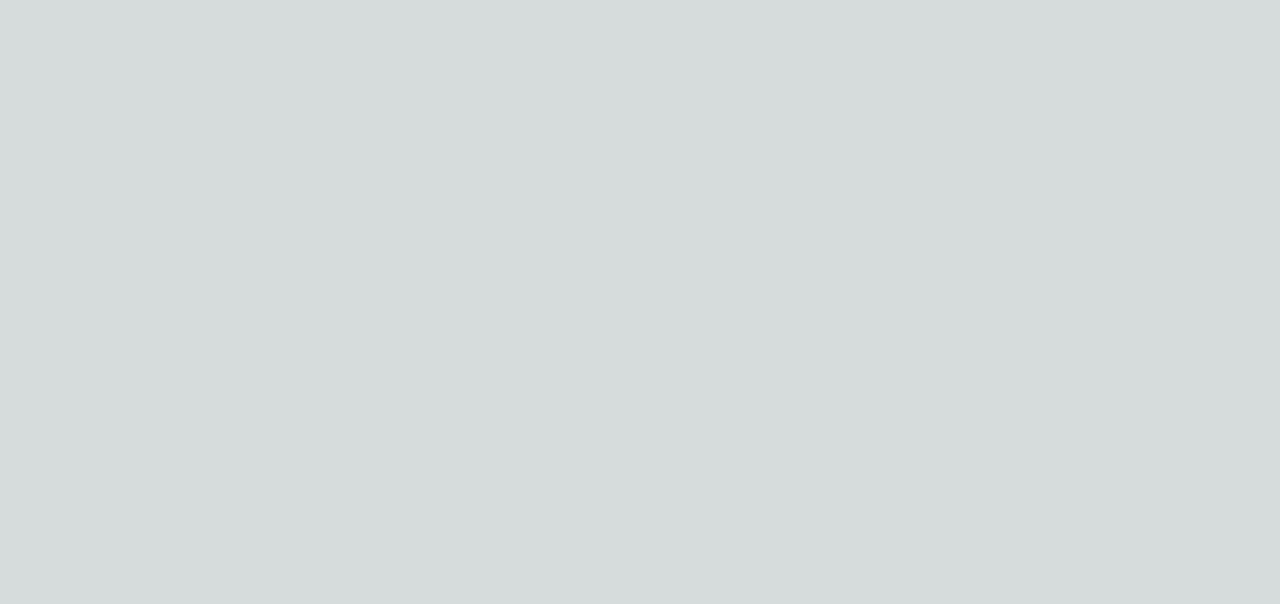
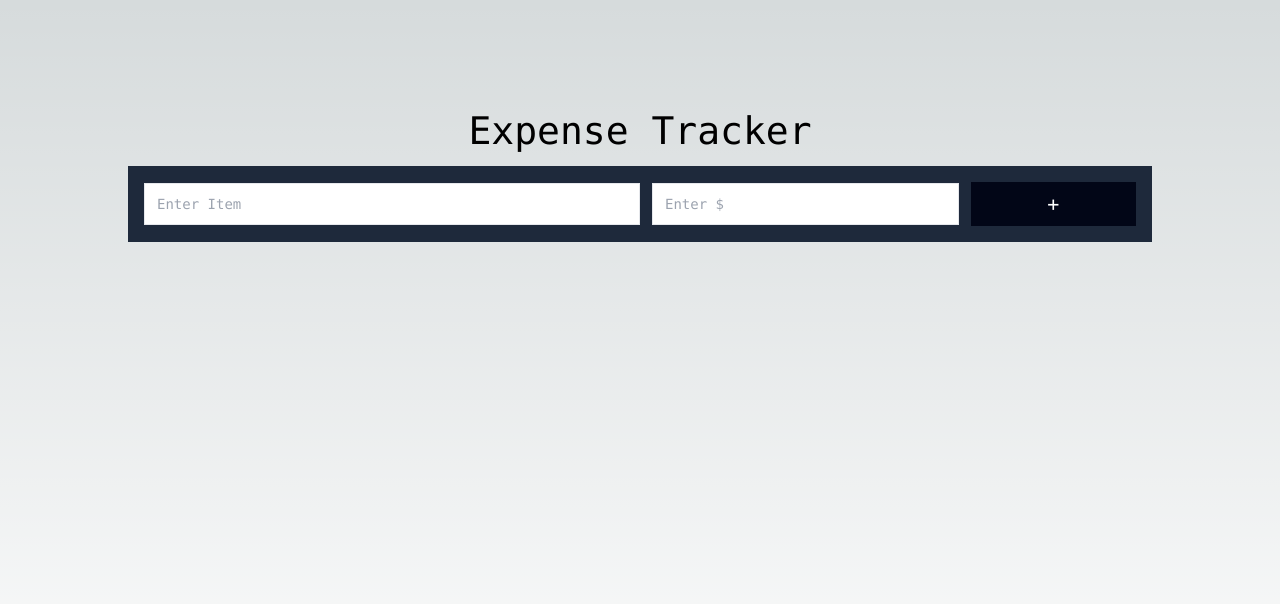
Before and after one commit to selimdilsadercan/firebase-expense-tracker, a Next.js app: page / in a window 1280 px wide. Shown: the top 604 px of the page. Built offline with nearby package versions, Linux system fonts and the light colour scheme.

Commit message:
feat: installed firebase

```diff
--- a/app/page.tsx
+++ b/app/page.tsx
@@ -1,4 +1,96 @@
+"use client";
+
+import { useEffect, useState } from "react";
+
 function Page() {
-  return <div className=""></div>;
+  const [items, setItems] = useState([]);
+  const [newItem, setNewItem] = useState({ name: "", price: "" });
+  const [total, setTotal] = useState(0);
+
+  const addItem = async (e: any) => {
+    e.preventDefault();
+    if (newItem.name !== "" && newItem.price !== "") {
+      // setItems([...items, newItem]);
+      // await addDoc(collection(db, "items"), {
+      //   name: newItem.name.trim(),
+      //   price: newItem.price
+      // });
+      setNewItem({ name: "", price: "" });
+    }
+  };
+
+  // Read items from database
+  useEffect(() => {
+    // const q = query(collection(db, "items"));
+    // const unsubscribe = onSnapshot(q, (querySnapshot) => {
+    //   let itemsArr = [];
+    //   querySnapshot.forEach((doc) => {
+    //     itemsArr.push({ ...doc.data(), id: doc.id });
+    //   });
+    //   setItems(itemsArr);
+    //   // Read total from itemsArr
+    //   const calculateTotal = () => {
+    //     const totalPrice = itemsArr.reduce((sum, item) => sum + parseFloat(item.price), 0);
+    //     setTotal(totalPrice);
+    //   };
+    //   calculateTotal();
+    //   return () => unsubscribe();
+    // });
+  }, []);
+
+  // Delete items from database
+  const deleteItem = async (id: string) => {
+    // await deleteDoc(doc(db, "items", id));
+  };
+
+  return (
+    <main className="flex min-h-screen flex-col items-center justify-between sm:p-24 p-4">
+      <div className="z-10 w-full max-w-5xl items-center justify-between font-mono text-sm ">
+        <h1 className="text-4xl p-4 text-center">Expense Tracker</h1>
+        <div className="bg-slate-800 p-4 rounded-lg">
+          <form className="grid grid-cols-6 items-center text-black">
+            <input
+              value={newItem.name}
+              onChange={(e) => setNewItem({ ...newItem, name: e.target.value })}
+              className="col-span-3 p-3 border"
+              type="text"
+              placeholder="Enter Item"
+            />
+            <input
+              value={newItem.price}
+              onChange={(e) => setNewItem({ ...newItem, price: e.target.value })}
+              className="col-span-2 p-3 border mx-3"
+              type="number"
+              placeholder="Enter $"
+            />
+            <button onClick={addItem} className="text-white bg-slate-950 hover:bg-slate-900 p-3 text-xl" type="submit">
+              +
+            </button>
+          </form>
+          <ul>
+            {items.map((item, id) => (
+              <li key={id} className="my-4 w-full flex justify-between bg-slate-950">
+                <div className="p-4 w-full flex justify-between">
+                  {/* <span className="capitalize">{item.name}</span> */}
+                  {/* <span>${item.price}</span> */}
+                </div>
+                {/* <button onClick={() => deleteItem(item.id)} className="ml-8 p-4 border-l-2 border-slate-900 hover:bg-slate-900 w-16">
+                  X
+                </button> */}
+              </li>
+            ))}
+          </ul>
+          {items.length < 1 ? (
+            ""
+          ) : (
+            <div className="flex justify-between p-3">
+              <span>Total</span>
+              <span>${total}</span>
+            </div>
+          )}
+        </div>
+      </div>
+    </main>
+  );
 }
 export default Page;
--- a/package.json
+++ b/package.json
@@ -11,6 +11,7 @@
   "dependencies": {
     "class-variance-authority": "^0.7.0",
     "clsx": "^2.1.0",
+    "firebase": "^10.7.1",
     "lucide-react": "^0.307.0",
     "next": "14.0.4",
     "react": "^18",
```
Also changed, not shown: lib/firebase.js (+6 -6 lines), 2 other files (tests, documents, lock files or other folders).
